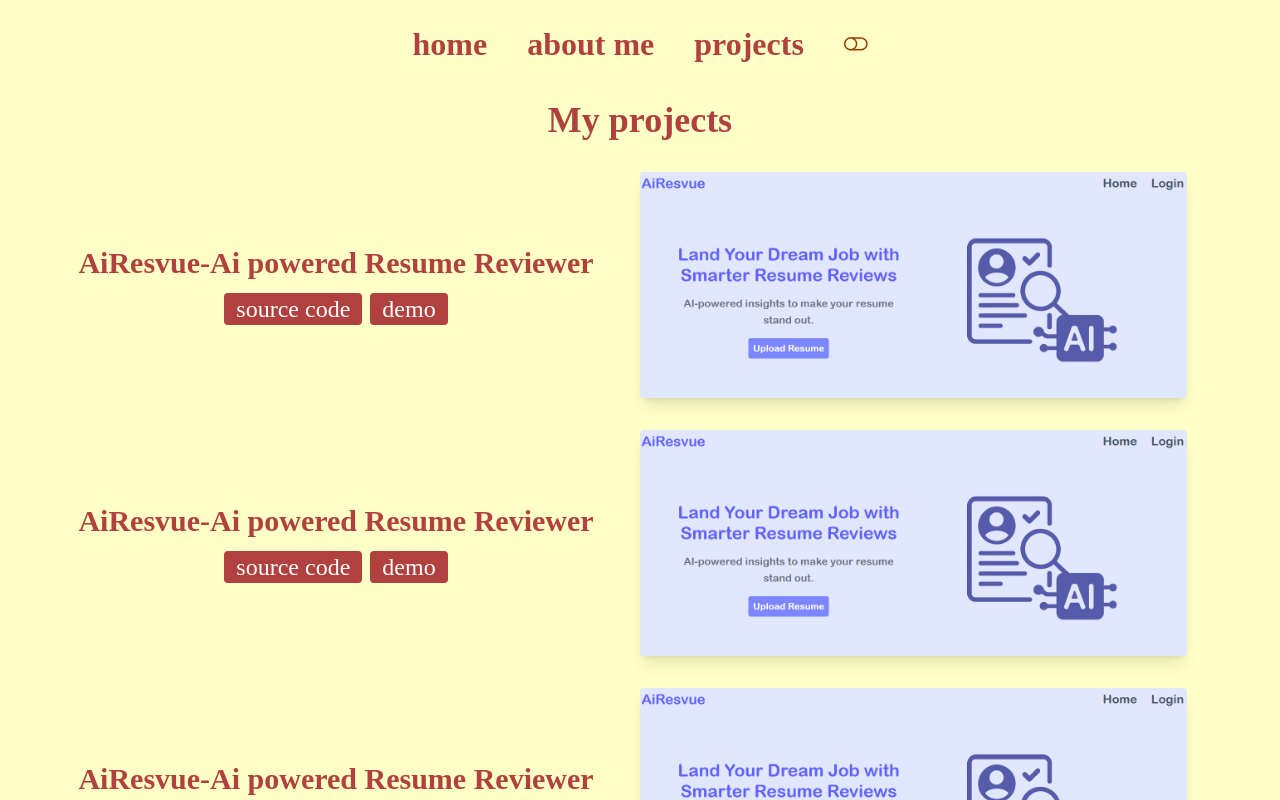
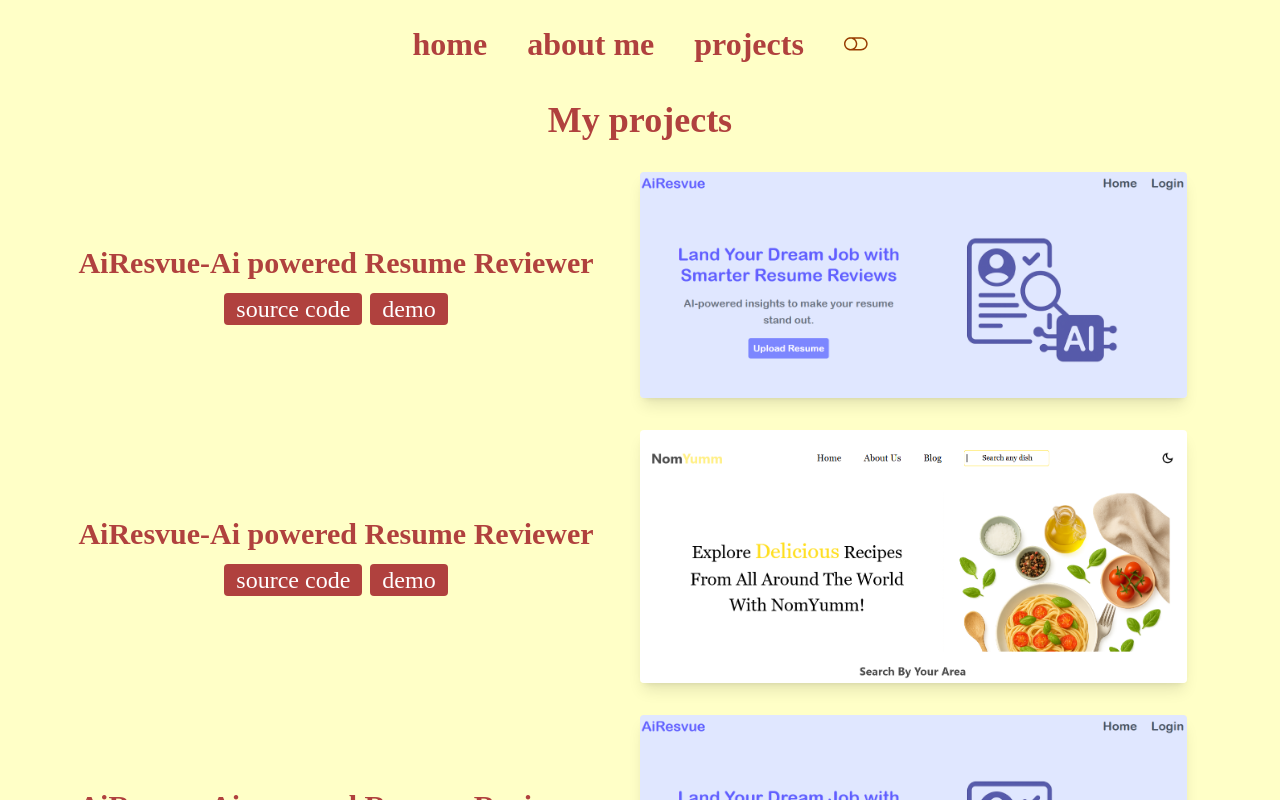
Before and after one commit to SanjilaGangaju/portfolio-site, a React (Vite) app: page /projects in a window 1280 px wide. Shown: the top 800 px of the page. Built offline with nearby package versions, Linux system fonts and the light colour scheme; a web font is replaced by a local one.

Commit message:
add new project

```diff
--- a/src/pages/Projects.jsx
+++ b/src/pages/Projects.jsx
@@ -31,9 +31,9 @@ const Projects = ({darkMode}) => {
           <div>
             <p className='text-3xl   font-semibold font-saint'>AiResvue-Ai powered Resume Reviewer</p>
            <div className='flex gap-2 items-center justify-center mt-3'>
-             <Button text='source code' link="https://github.com/SanjilaGangaju/AI-Resume-Reviewer"></Button>
+             <Button text='source code' link="https://github.com/SanjilaGangaju/NomYm"></Button>
 
-           <Button text='demo' link="https://ai-resume-reviewer-six.vercel.app/"></Button>
+           <Button text='demo' link="hhttps://nom-ym.vercel.app/"></Button>
            </div>
 
 
@@ -42,7 +42,7 @@ const Projects = ({darkMode}) => {
           </div>
 
            <div className='outline-none shadow-lg w-[90%] rounded'>
-                <img src='./assets/resvuephoto.png' className='w-full object-cover rounded'></img>
+                <img src='./assets/nomyumm.png' className='w-full object-cover rounded'></img>
 
           </div>
         </div>
```
Also changed, not shown: public/assets/nomyumm.png (added).
